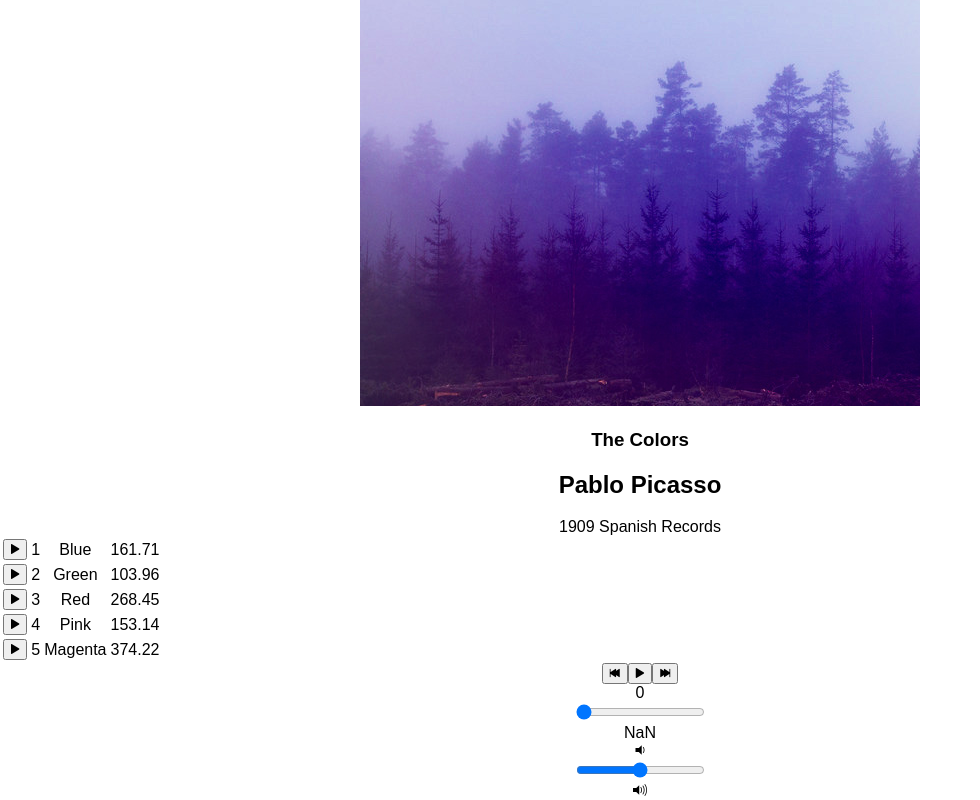
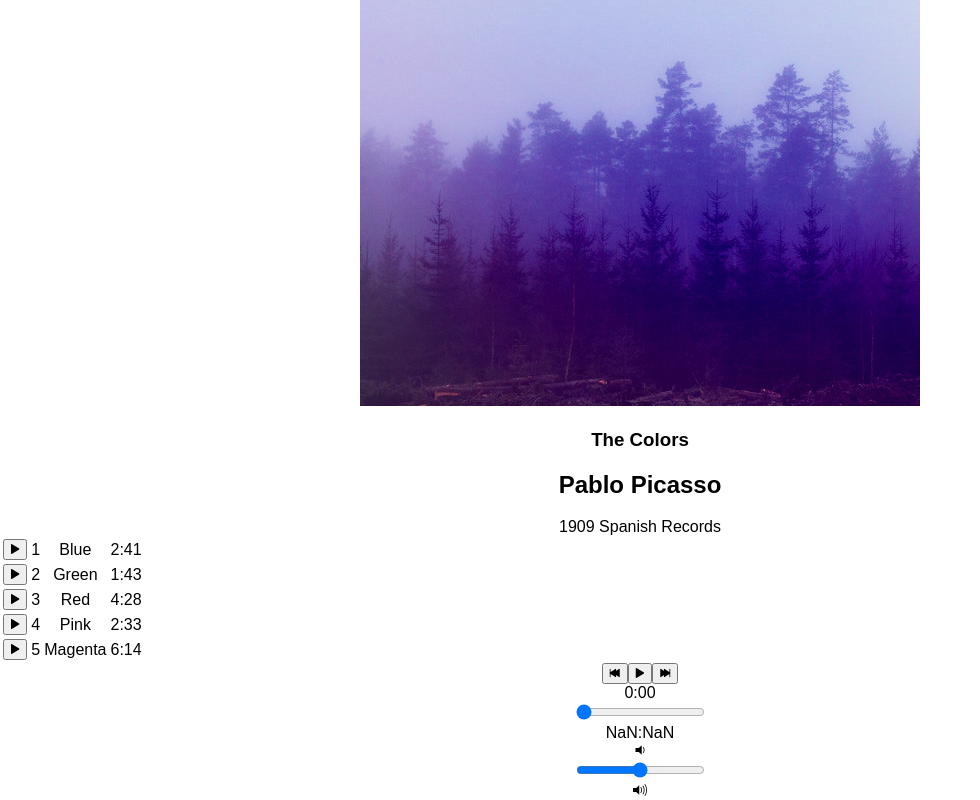
Before and after one commit to perspicacious-one/bloc-jams-react, a React (Create React App) app: page /album/the-colors in a window 1280 px wide. Shown: the part 252-1052 px from the top of the page, without its empty margins (0-980 px from the left). Built offline with nearby package versions, Linux system fonts and the light colour scheme.

Commit message:
time formatting - finished

```diff
--- a/src/components/Album.js
+++ b/src/components/Album.js
@@ -21,6 +21,14 @@ class Album extends Component {
 
     this.audioElement = document.createElement('audio');
     this.audioElement.src = album.songs[0].audioSrc;
+  }
+
+  formatTime(seconds) {
+    const time = Math.floor(seconds);
+    const prettySeconds = String(time % 60);
+    const prettyMin = String(Math.floor((time - prettySeconds) / 60));
+
+    return prettyMin + ":" + prettySeconds.padStart(2, "0");
   }
 
   componentDidMount() {
@@ -70,7 +78,11 @@ class Album extends Component {
 
   handlePrevClick() {
     const currentIndex = this.state.album.songs.findIndex(song => this.state.currentSong === song)
-    if (currentIndex === 0) {return;}
+    if (currentIndex === 0) {
+      this.audioElement.currentTime = 0;
+      this.setState({ currentTime: 0 })
+      return;
+    }
     else {
       const newIndex = currentIndex - 1;
       const newSong = this.state.album.songs[newIndex]
@@ -102,9 +114,6 @@ class Album extends Component {
     this.setState({ currentTime: newTime });
   }
 
-  formatTime(seconds) {
-    const prettyTime = Math.floor(seconds)
-  }
 
   renderSongs() {
     return (
@@ -118,7 +127,7 @@ class Album extends Component {
             </td>
             <td><span className='song-number'>{index + 1}</span></td>
             <td>{song.title}</td>
-            <td>{song.duration}</td>
+            <td>{this.formatTime(song.duration)}</td>
           </tr>
         )}
       </tbody>
@@ -154,6 +163,7 @@ class Album extends Component {
           handleNextClick={ () => this.handleNextClick()}
           handleTimeChange={(e) => this.handleTimeChange(e)}
           handleVolumeChange={(e) => this.handleVolumeChange(e)}
+          formatTime={(seconds) => this.formatTime(seconds)}
           />
       </section>
     );
--- a/src/components/PlayerBar.js
+++ b/src/components/PlayerBar.js
@@ -1,7 +1,7 @@
 import React, { Component } from 'react';
 
+class PlayerBar extends Component {
 
-class PlayerBar extends Component {
 render() {
     return (
       <section className="player-bar">
@@ -17,7 +17,7 @@ render() {
           </button>
         </section>
         <section id="time-control">
-          <div className="current-time">{this.props.currentTime}</div>
+          <div className="current-time">{this.props.formatTime(this.props.currentTime)}</div>
           <input
             type="range"
             className="seek-bar"
@@ -27,14 +27,14 @@ render() {
             step="0.01"
             onChange={this.props.handleTimeChange}
           />
-          <div className="total-time">{this.props.duration}</div>
+          <div className="total-time">{this.props.formatTime(this.props.duration)}</div>
         </section>
         <section id="volume-control">
           <div className="icon ion-volume-low"></div>
           <input
             type="range"
             className="seek-bar"
-            value={(this.props.volume)}
+            value={this.props.volume}
             max="1"
             min="0"
             step="0.1"
```
